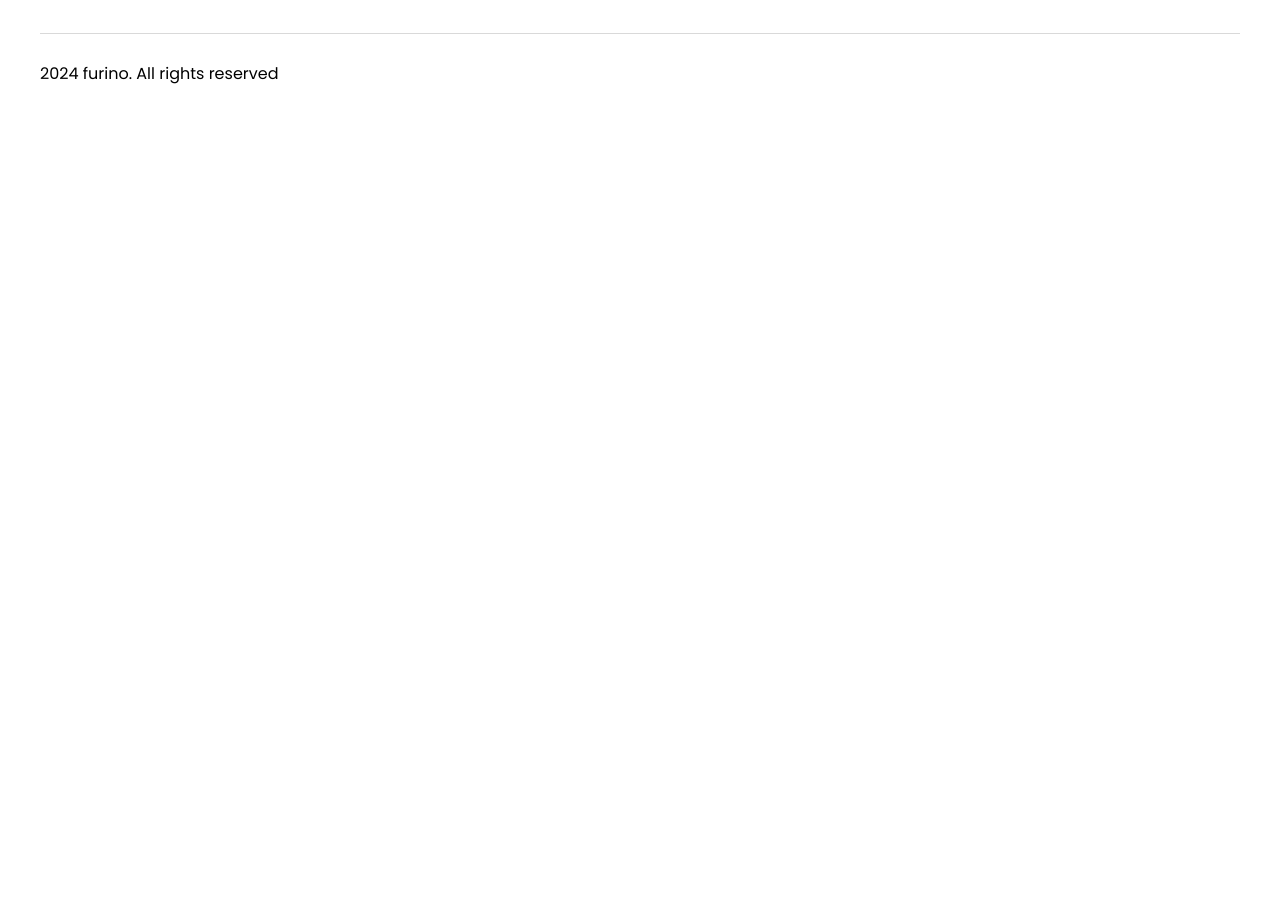
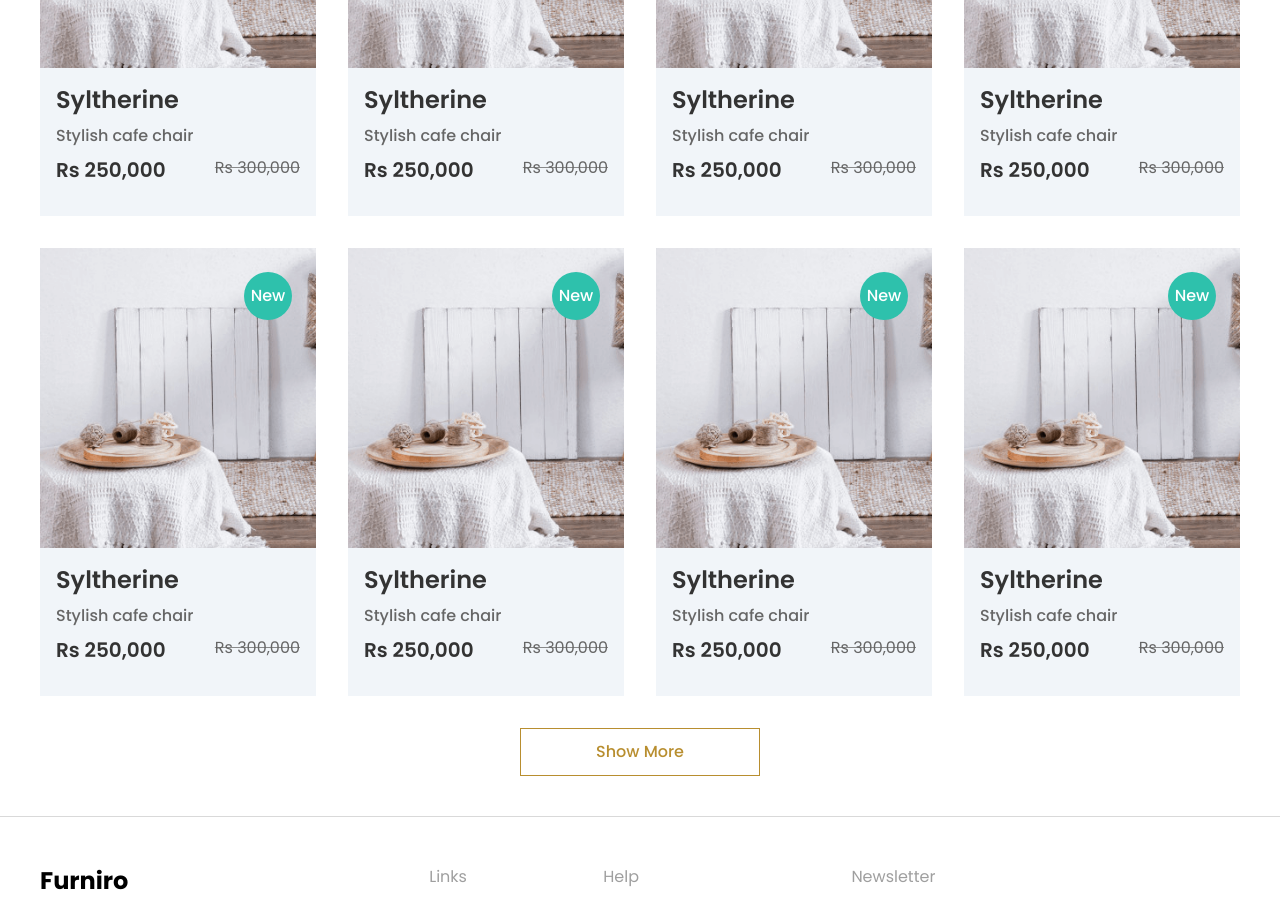
Before and after one commit to sankaSanjeeva/Furniro, a React (Vite) app: page / in a window 1280 px wide. Shown: the part 1880-2797 px from the top of the page. Before the commit the page ends 1994 px from the top, so only its background shows below. Built offline with nearby package versions, Linux system fonts and the light colour scheme.

Commit message:
UI implementations of Our Product section

```diff
--- a/src/common/components/header/index.tsx
+++ b/src/common/components/header/index.tsx
@@ -3,6 +3,7 @@ import { NavLink } from 'react-router-dom';
 import { Heart, Search, ShoppingCart, UserRound } from 'lucide-react';
 import logo from './logo.png';
 import { Button } from '../ui/button';
+import { cn } from '@/common/lib/utils';
 
 function NavItem({
   to,
@@ -43,7 +44,10 @@ export default function Header() {
 
   return (
     <header
-      className={`fixed w-full flex flex-col overflow-hidden ${isMenuExpand ? 'h-screen' : 'h-24'} md:h-24 transition-[height] duration-500 bg-white`}
+      className={cn(
+        'fixed w-full flex flex-col overflow-hidden md:h-24 z-10 transition-[height] duration-500 bg-white',
+        isMenuExpand ? 'h-screen' : 'h-24'
+      )}
     >
       <button
         type="button"
@@ -51,18 +55,30 @@ export default function Header() {
         className="md:hidden m-[25px] ml-auto flex flex-col items-end gap-4"
       >
         <span
-          className={`block w-[50px] h-[5px] bg-theme ${isMenuExpand ? 'translate-y-[21px] rotate-45' : ''} transition-[transform] duration-500`}
+          className={cn(
+            'block w-[50px] h-[5px] bg-theme transition-[transform] duration-500',
+            isMenuExpand && 'translate-y-[21px] rotate-45'
+          )}
         />
         <span
-          className={`block w-[40px] h-[5px] bg-theme ${isMenuExpand ? 'opacity-0' : 'opacity-100'} transition-[opacity] duration-500`}
+          className={cn(
+            'block w-[40px] h-[5px] bg-theme transition-[opacity] duration-500',
+            isMenuExpand ? 'opacity-0' : 'opacity-100'
+          )}
         />
         <span
-          className={`block w-[50px] h-[5px] bg-theme ${isMenuExpand ? '-translate-y-[21px] -rotate-45' : ''} transition-[transform] duration-500`}
+          className={cn(
+            'block w-[50px] h-[5px] bg-theme transition-[transform] duration-500',
+            isMenuExpand && '-translate-y-[21px] -rotate-45'
+          )}
         />
       </button>
 
       <div
-        className={`flex-grow ${isMenuExpand ? 'opacity-100' : 'opacity-0'} md:opacity-100 transition-[opacity] duration-700`}
+        className={cn(
+          'flex-grow md:opacity-100 transition-[opacity] duration-700',
+          isMenuExpand ? 'opacity-100' : 'opacity-0'
+        )}
       >
         <div className="mx-auto max-w-screen-xl h-full px-5 lg:px-10 flex flex-col md:flex-row justify-around md:justify-between items-center gap-5">
           <div className="shrink-0">
--- a/src/common/components/index.ts
+++ b/src/common/components/index.ts
@@ -1,4 +1,5 @@
 export { default as ErrorPage } from './error-page';
 export { default as Footer } from './footer';
 export { default as Header } from './header';
+export { default as ProductCard } from './product-card';
 export { default as Root } from './root';
--- /dev/null
+++ b/src/common/components/product-card/index.tsx
@@ -0,0 +1,67 @@
+import { GitCompare, Heart, Share2 } from 'lucide-react';
+import dining from '@/assets/dining.png';
+import { cn } from '@/common/lib/utils';
+import { Button } from '../ui/button';
+
+export default function ProductCard() {
+  const discount = null;
+
+  return (
+    <div className="group relative mx-auto w-full max-w-72 bg-slate-100">
+      <div
+        className={cn(
+          'absolute top-6 right-6 w-12 h-12 rounded-full flex justify-center items-center font-medium group-hover:opacity-0 transition-opacity duration-500 text-white',
+          discount ? 'bg-[#E97171]' : 'bg-[#2EC1AC]'
+        )}
+      >
+        {discount ? `-${discount}%` : 'New'}
+      </div>
+
+      <img
+        src={dining}
+        alt="dining"
+        className="h-[300px] object-cover w-full"
+      />
+
+      <div className="flex flex-col gap-2 p-4 pb-8">
+        <span className="text-2xl">Syltherine</span>
+        <span className="font-medium text-text-s">Stylish cafe chair</span>
+        <div className="flex justify-between">
+          <span className="font-semibold text-xl">Rs 250,000</span>
+          <s className="font-normal text-str text-text-s/75">
+            <span className="text-text-s">Rs 300,000</span>
+          </s>
+        </div>
+      </div>
+
+      <div className="absolute top-0 left-0 w-full h-full flex flex-col justify-center items-center gap-6 opacity-0 group-hover:opacity-100 transition-opacity duration-500 bg-[#3A3A3A]/75">
+        <Button variant="outline" className="w-[200px]">
+          Add to cart
+        </Button>
+        <div className="flex justify-evenly w-full text-white">
+          <button
+            type="button"
+            className="flex items-center gap-0.5 hover:text-theme"
+          >
+            <Share2 width={16} height={16} />
+            <span>Share</span>
+          </button>
+          <button
+            type="button"
+            className="flex items-center gap-0.5 hover:text-theme"
+          >
+            <GitCompare width={16} height={16} />
+            <span>Compare</span>
+          </button>
+          <button
+            type="button"
+            className="flex items-center gap-0.5 hover:text-theme"
+          >
+            <Heart width={16} height={16} />
+            <span>Like</span>
+          </button>
+        </div>
+      </div>
+    </div>
+  );
+}
--- a/src/common/components/ui/button.tsx
+++ b/src/common/components/ui/button.tsx
@@ -13,7 +13,7 @@ const buttonVariants = cva(
         destructive:
           'bg-red-500 text-slate-50 hover:bg-red-500/90 dark:bg-red-900 dark:text-slate-50 dark:hover:bg-red-900/90',
         outline:
-          'border border-slate-200 bg-white hover:bg-slate-100 hover:text-slate-900 dark:border-slate-800 dark:bg-slate-950 dark:hover:bg-slate-800 dark:hover:text-slate-50',
+          'border border-theme bg-white text-theme hover:bg-theme hover:text-white',
         secondary:
           'bg-slate-100 text-slate-900 hover:bg-slate-100/80 dark:bg-slate-800 dark:text-slate-50 dark:hover:bg-slate-800/80',
         ghost:
--- /dev/null
+++ b/src/pages/home/components/browse-the-range/index.tsx
@@ -0,0 +1,40 @@
+import bedroom from '@/assets/bedroom.png';
+import dining from '@/assets/dining.png';
+import living from '@/assets/living.png';
+
+export default function BrowseTheRange() {
+  return (
+    <section className="bg-white">
+      <div className="mx-auto max-w-screen-xl px-10 lg:px-20 py-10 grid grid-cols-3 gap-x-5 text-2xl leading-none text-center font-semibold text-text-p">
+        <div className="col-span-3 text-3xl font-bold">Browse The Range</div>
+        <div className="col-span-3 text-xl font-normal text-text-s mb-10">
+          Lorem ipsum dolor sit amet, consectetur adipiscing elit.
+        </div>
+        <div className="col-span-3 md:col-span-1">
+          <img
+            src={dining}
+            alt="dining"
+            className="h-[480px] w-full object-cover rounded-[10px]"
+          />
+          <div className="my-5">Dining</div>
+        </div>
+        <div className="col-span-3 md:col-span-1">
+          <img
+            src={living}
+            alt="living"
+            className="h-[480px] w-full object-cover rounded-[10px]"
+          />
+          <div className="my-5">Living</div>
+        </div>
+        <div className="col-span-3 md:col-span-1">
+          <img
+            src={bedroom}
+            alt="bedroom"
+            className="h-[480px] w-full object-cover rounded-[10px]"
+          />
+          <div className="my-5">Bedroom</div>
+        </div>
+      </div>
+    </section>
+  );
+}
--- /dev/null
+++ b/src/pages/home/components/index.ts
@@ -0,0 +1,3 @@
+export { default as BrowseTheRange } from './browse-the-range';
+export { default as OurProducts } from './our-products';
+export { default as Welcome } from './welcome';
--- /dev/null
+++ b/src/pages/home/components/our-products/index.tsx
@@ -0,0 +1,24 @@
+import { ProductCard } from '@/common/components';
+import { Button } from '@/common/components/ui/button';
+
+export default function OurProducts() {
+  return (
+    <section className="bg-white">
+      <div className="mx-auto max-w-screen-xl px-5 md:px-10 py-10 font-semibold text-text-p">
+        <h1 className="text-5xl font-bold text-center">Our Products</h1>
+
+        <div className="grid grid-cols-1 md:grid-cols-2 lg:grid-cols-3 xl:grid-cols-4 gap-8 mt-8">
+          {[1, 2, 3, 4, 5, 6, 7, 8].map((x) => (
+            <ProductCard key={x} />
+          ))}
+        </div>
+
+        <div className="text-center mt-8">
+          <Button variant="outline" className="w-60">
+            Show More
+          </Button>
+        </div>
+      </div>
+    </section>
+  );
+}
--- /dev/null
+++ b/src/pages/home/components/welcome/index.tsx
@@ -0,0 +1,21 @@
+import { Button } from '@/common/components/ui/button';
+
+export default function Welcome() {
+  return (
+    <section className="flex justify-center lg:justify-end items-center min-h-[calc(100vh_-_96px)] mx-auto max-w-screen-xl px-10">
+      <div className="p-10 my-10 rounded-[10px] text-center lg:text-left max-w-[620px] text-text-p bg-[#FFF3E3]">
+        <h3 className="font-semibold tracking-widest mb-1">New Arrival</h3>
+        <h1 className="text-5xl lg:text-6xl font-bold text-theme">
+          Discover Our&nbsp;
+          <br className="hidden lg:inline" />
+          New Collection
+        </h1>
+        <p className="text-base lg:text-lg font-medium mt-4 mb-11">
+          Lorem ipsum dolor sit amet, consectetur adipiscing elit. Ut elit
+          tellus, luctus nec ullamcorper mattis.
+        </p>
+        <Button className="h-16 w-56 font-bold">BUY NOW</Button>
+      </div>
+    </section>
+  );
+}
--- a/src/pages/home/index.tsx
+++ b/src/pages/home/index.tsx
@@ -1,59 +1,13 @@
-import { Button } from '@/common/components/ui/button';
-import bedroom from '@/assets/bedroom.png';
-import dining from '@/assets/dining.png';
-import living from '@/assets/living.png';
+import { BrowseTheRange, OurProducts, Welcome } from './components';
 
 export default function Home() {
   return (
     <div className="bg-img bg-center bg-no-repeat bg-cover bg-fixed">
-      <section className="flex justify-center lg:justify-end items-center min-h-[calc(100vh_-_96px)] mx-auto max-w-screen-xl px-10">
-        <div className="p-10 my-10 rounded-[10px] text-center lg:text-left max-w-[620px] text-text-p bg-[#FFF3E3]">
-          <h3 className="font-semibold tracking-widest mb-1">New Arrival</h3>
-          <h1 className="text-5xl lg:text-6xl font-bold text-theme">
-            Discover Our&nbsp;
-            <br className="hidden lg:inline" />
-            New Collection
-          </h1>
-          <p className="text-base lg:text-lg font-medium mt-4 mb-11">
-            Lorem ipsum dolor sit amet, consectetur adipiscing elit. Ut elit
-            tellus, luctus nec ullamcorper mattis.
-          </p>
-          <Button className="h-16 w-56 font-bold">BUY NOW</Button>
-        </div>
-      </section>
+      <Welcome />
 
-      <section className="bg-white">
-        <div className="mx-auto max-w-screen-xl px-10 lg:px-20 py-10 grid grid-cols-3 gap-x-5 text-2xl leading-none text-center font-semibold text-text-p">
-          <div className="col-span-3 text-3xl font-bold">Browse The Range</div>
-          <div className="col-span-3 text-xl font-normal text-text-s mb-10">
-            Lorem ipsum dolor sit amet, consectetur adipiscing elit.
-          </div>
-          <div className="col-span-3 md:col-span-1">
-            <img
-              src={dining}
-              alt="dining"
-              className="h-[480px] w-full object-cover rounded-[10px]"
-            />
-            <div className="my-5">Dining</div>
-          </div>
-          <div className="col-span-3 md:col-span-1">
-            <img
-              src={living}
-              alt="living"
-              className="h-[480px] w-full object-cover rounded-[10px]"
-            />
-            <div className="my-5">Living</div>
-          </div>
-          <div className="col-span-3 md:col-span-1">
-            <img
-              src={bedroom}
-              alt="bedroom"
-              className="h-[480px] w-full object-cover rounded-[10px]"
-            />
-            <div className="my-5">Bedroom</div>
-          </div>
-        </div>
-      </section>
+      <BrowseTheRange />
+
+      <OurProducts />
     </div>
   );
 }
```
Also changed, not shown: .eslintrc.cjs.
